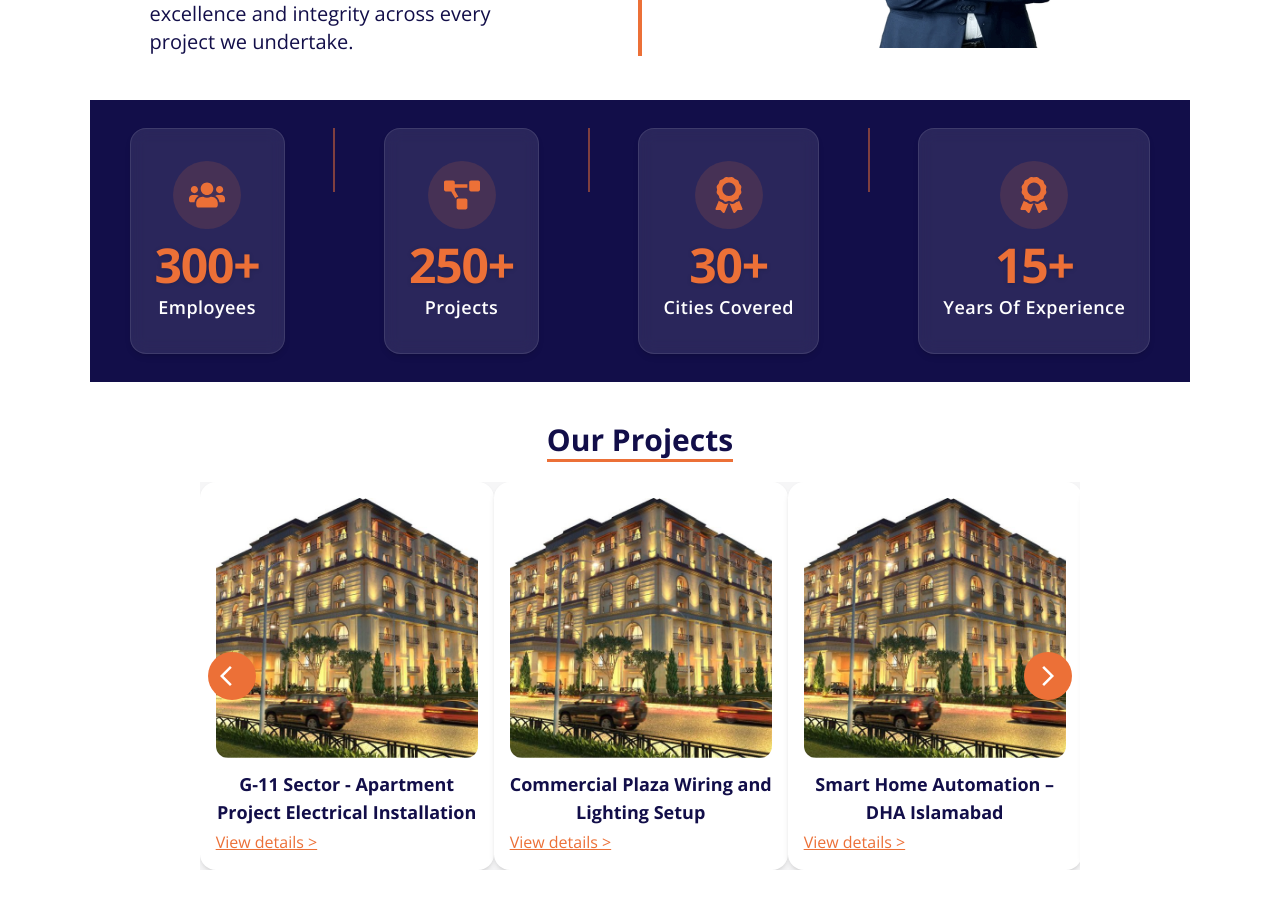
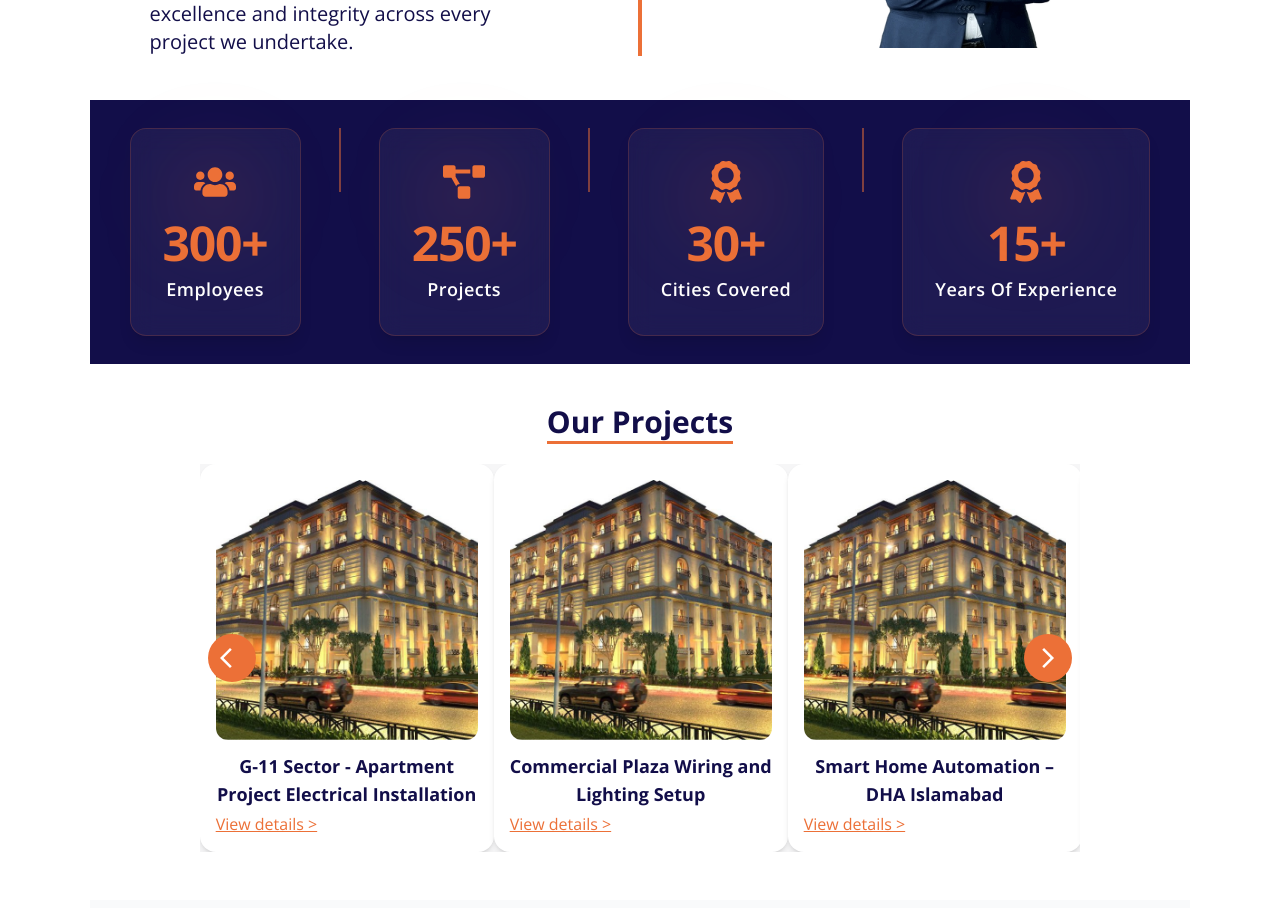
Before and after one commit to muhammad-aman-dev/electrical-company-website-project, a Next.js app: page / in a window 1280 px wide. Shown: the part 1000-1908 px from the top of the page. Built offline with nearby package versions, Linux system fonts and the light colour scheme.

Commit message:
Update StatCounter.js

```diff
--- a/components/StatCounter.js
+++ b/components/StatCounter.js
@@ -1,8 +1,13 @@
-'use client'
+'use client';
 import { useEffect, useState } from "react";
 import { useInView } from "react-intersection-observer";
-import { motion } from "framer-motion";
-import { FaUsers, FaCity, FaProjectDiagram, FaAward } from "react-icons/fa"; // 👈 react-icons
+import { motion, AnimatePresence } from "framer-motion";
+import {
+  FaUsers,
+  FaCity,
+  FaProjectDiagram,
+  FaAward,
+} from "react-icons/fa";
 
 export default function StatCounter({ target = 1000, duration = 2, label }) {
   const [count, setCount] = useState(0);
@@ -11,12 +16,11 @@ export default function StatCounter({ target = 1000, duration = 2, label }) {
   useEffect(() => {
     if (!inView) return;
     let start = 0;
-    const end = target;
-    const increment = end / (duration * 60);
+    const increment = target / (duration * 60);
     const timer = setInterval(() => {
       start += increment;
-      if (start >= end) {
-        setCount(end);
+      if (start >= target) {
+        setCount(target);
         clearInterval(timer);
       } else {
         setCount(Math.ceil(start));
@@ -25,38 +29,54 @@ export default function StatCounter({ target = 1000, duration = 2, label }) {
     return () => clearInterval(timer);
   }, [inView, target, duration]);
 
-  // Map icon based on label
   const getIcon = () => {
-    const lower = label?.toLowerCase() || "";
-    if (lower.includes("employee")) return <FaUsers className="text-[#ec7037]" size={36} />;
-    if (lower.includes("project")) return <FaProjectDiagram className="text-[#ec7037]" size={36} />;
-    if (lower.includes("city")) return <FaCity className="text-[#ec7037]" size={36} />;
-    if (lower.includes("year")) return <FaAward className="text-[#ec7037]" size={36} />;
-    return <FaAward className="text-[#ec7037]" size={36} />;
+    const l = label?.toLowerCase() || "";
+    if (l.includes("employee")) return <FaUsers size={42} />;
+    if (l.includes("project")) return <FaProjectDiagram size={42} />;
+    if (l.includes("city")) return <FaCity size={42} />;
+    if (l.includes("year")) return <FaAward size={42} />;
+    return <FaAward size={42} />;
   };
 
   return (
     <motion.div
       ref={ref}
-      initial={{ opacity: 0, y: 20 }}
-      animate={inView ? { opacity: 1, y: 0 } : {}}
+      initial={{ opacity: 0, y: 40, scale: 0.9 }}
+      animate={inView ? { opacity: 1, y: 0, scale: 1 } : {}}
       whileHover={{
-        scale: 1.08,
-        y: -8,
-        boxShadow: "0px 8px 20px rgba(236, 112, 55, 0.3)",
+        scale: 1.05,
+        boxShadow: "0 0 25px rgba(236,112,55,0.35)",
+        background: "linear-gradient(145deg, #1e1a63, #0e0b3d)",
       }}
-      transition={{ duration: 0.4, ease: "easeOut" }}
-      className="flex flex-col items-center justify-center text-center bg-white/10 rounded-2xl px-6 py-8 shadow-md hover:shadow-xl transition-all duration-300 border border-white/10 backdrop-blur-sm"
+      transition={{ duration: 0.6, ease: "easeOut" }}
+      className="relative bg-white/5 border border-[#ec7037]/20 rounded-2xl p-8 text-center backdrop-blur-md shadow-lg transition-all duration-500 hover:border-[#ec7037]/60 hover:shadow-[#ec7037]/20"
     >
-      <div className="bg-[#ec7037]/15 p-4 rounded-full mb-3">{getIcon()}</div>
-      <span className="text-5xl font-extrabold text-[#ec7037] drop-shadow-sm tracking-tight">
-        {count.toLocaleString()}+
-      </span>
-      {label && (
-        <span className="text-lg font-semibold text-white mt-1 tracking-wide">
-          {label}
-        </span>
-      )}
+      {/* Glow ring behind icon */}
+      <div className="absolute top-5 left-1/2 -translate-x-1/2 w-24 h-24 bg-[#ec7037]/10 rounded-full blur-2xl"></div>
+
+      <motion.div
+        className="relative text-[#ec7037] mb-4 flex justify-center"
+        whileHover={{ rotate: 10, scale: 1.15 }}
+        transition={{ type: "spring", stiffness: 200, damping: 8 }}
+      >
+        {getIcon()}
+      </motion.div>
+
+      <AnimatePresence>
+        <motion.span
+          key={count}
+          initial={{ opacity: 0, scale: 0.8 }}
+          animate={{ opacity: 1, scale: [1.2, 1] }}
+          transition={{ duration: 0.4 }}
+          className="block text-5xl font-extrabold text-[#ec7037] tracking-tight"
+        >
+          {count.toLocaleString()}+
+        </motion.span>
+      </AnimatePresence>
+
+      <p className="mt-2 text-white text-lg font-semibold tracking-wide">
+        {label}
+      </p>
     </motion.div>
   );
 }
```
